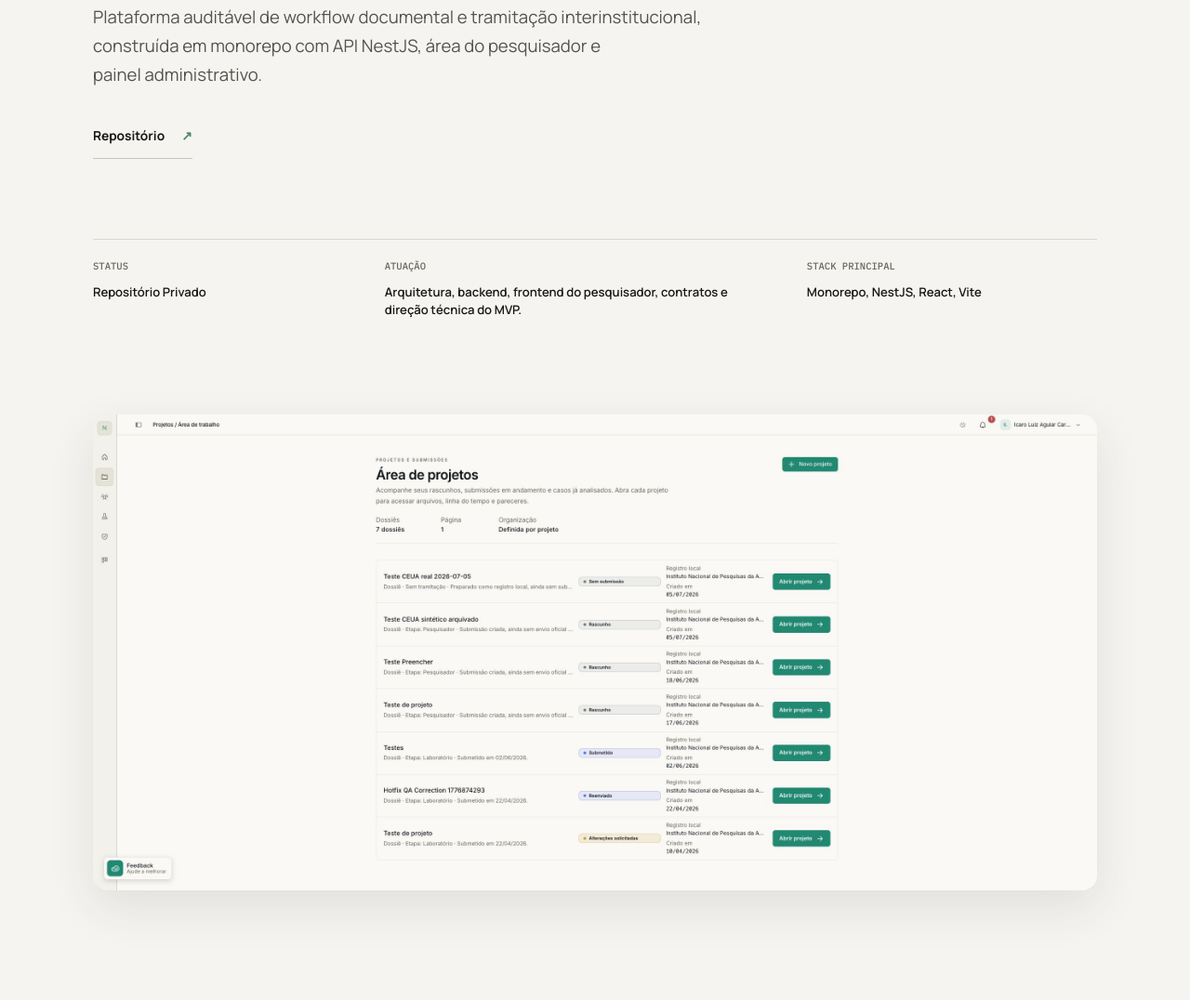
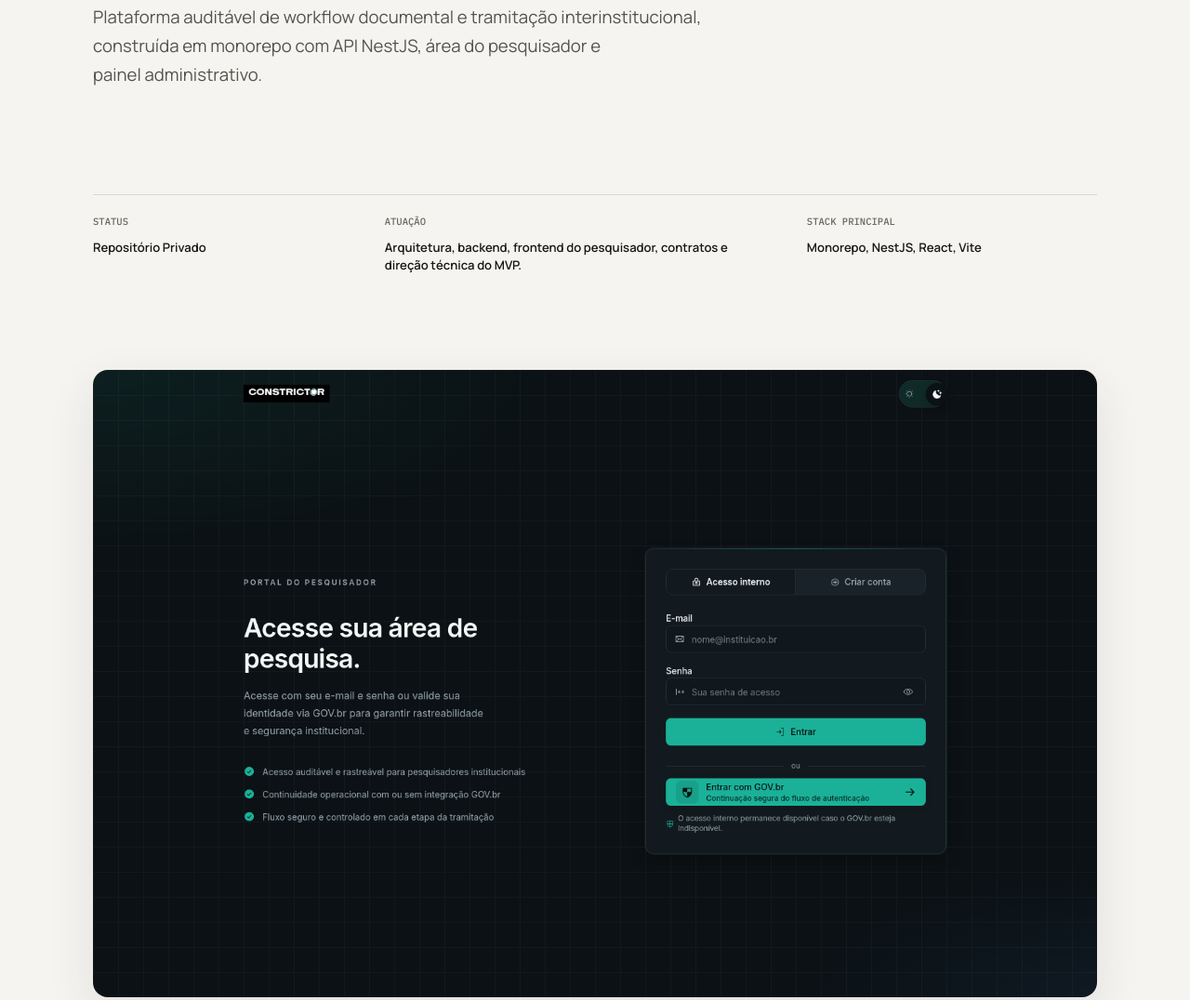
Before and after one commit to IcaroAguiar/icaroaguiar.dev, an Astro site: page /projeto/neo-constrictor in a window 1280 px wide. Shown: the part 434-1510 px from the top of the page at 93% size. Built offline with nearby package versions, Linux system fonts and the light colour scheme; Astro itself is replaced by a stand-in of ours.

Commit message:
fix(neo): remover telas e link que identificam a instituição (#2)
* fix(neo): remover telas e link que identificam a instituição

* fix(neo): usar as dimensões das telas novas

```diff
--- a/src/data/projectCatalog.ts
+++ b/src/data/projectCatalog.ts
@@ -40,7 +40,7 @@ export const engineeringProjects: CatalogProject[] = [
     href: '/projeto/neo-constrictor',
     linkPt: 'Ler estudo de caso',
     linkEn: 'Read case study',
-    image: '/case-screenshots/neo-constrictor/projects-dashboard-2026.png',
+    image: '/case-screenshots/neo-constrictor/cover.png',
   },
   {
     id: 'tetra-educacao',
--- a/src/data/projects.ts
+++ b/src/data/projects.ts
@@ -619,8 +619,7 @@ export const projects: Project[] = [
     description:
       'Plataforma auditável de workflow documental e tramitação interinstitucional, construída em monorepo com API NestJS, área do pesquisador e painel administrativo.',
     tags: ['Monorepo', 'NestJS', 'React', 'Vite', 'Prisma', 'Zod', 'Workflow'],
-    image: '/case-screenshots/neo-constrictor/projects-workspace-2026.png',
-    githubUrl: 'https://github.com/INPA-Constrictor/neo-constrictor',
+    image: '/case-screenshots/neo-constrictor/cover.png',
     featured: true,
     status: 'Repositório Privado',
     privateProject: true,
--- a/src/pages/projeto/[projectId].astro
+++ b/src/pages/projeto/[projectId].astro
@@ -14,9 +14,7 @@ interface Props { project: Project }
 const { project } = Astro.props as Props;
 const { detailed } = project;
 const gallery = projectGallery(project);
-const imageDimensions = project.id === 'neo-constrictor'
-  ? { width: 2504, height: 1186 }
-  : { width: 1600, height: 1000 };
+const imageDimensions = { width: 1600, height: 1000 };
 const links = [
   project.liveUrl && ['Ver site', project.liveUrl],
   project.demoUrl && ['Ver demo', project.demoUrl],
--- a/src/utils/projects.ts
+++ b/src/utils/projects.ts
@@ -40,8 +40,8 @@ const galleryByProject: Record<string, string[]> = {
   'rosana-site': ['/case-screenshots/transmutar/screen-01.png'],
   'tatiane-aguiar': ['/case-screenshots/aguiar-ambiental/screen-01.png'],
   'neo-constrictor': [
-    '/case-screenshots/neo-constrictor/project-dossier-2026.png',
-    '/case-screenshots/neo-constrictor/project-timeline-2026.png',
+    '/case-screenshots/neo-constrictor/cover.png',
+    '/case-screenshots/neo-constrictor/screen-01.png',
   ],
   palpitae: [
     '/case-screenshots/palpitae/03-dashboard.webp',
```
Also changed, not shown: public/case-screenshots/neo-constrictor/project-dossier-2026.png (deleted), public/case-screenshots/neo-constrictor/project-timeline-2026.png (deleted), public/case-screenshots/neo-constrictor/projects-dashboard-2026.png (deleted), public/case-screenshots/neo-constrictor/projects-workspace-2026.png (deleted).
